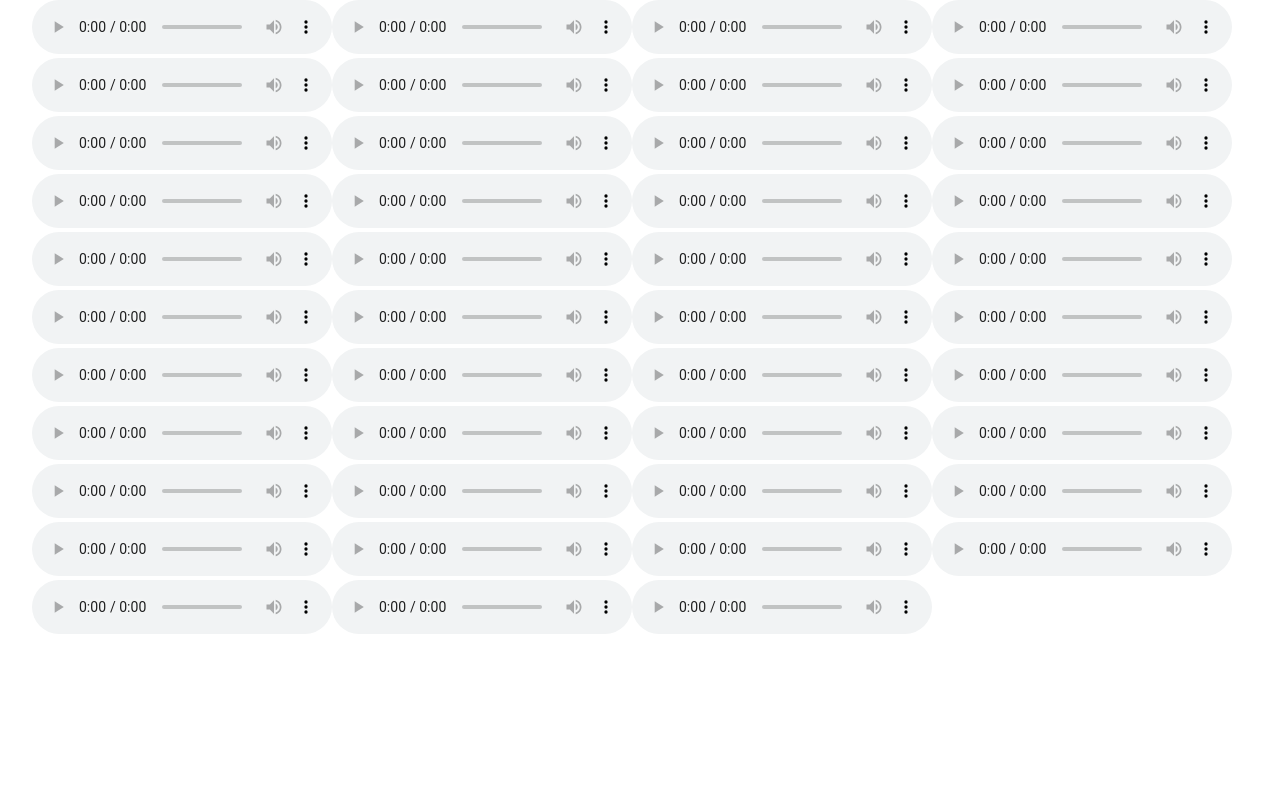
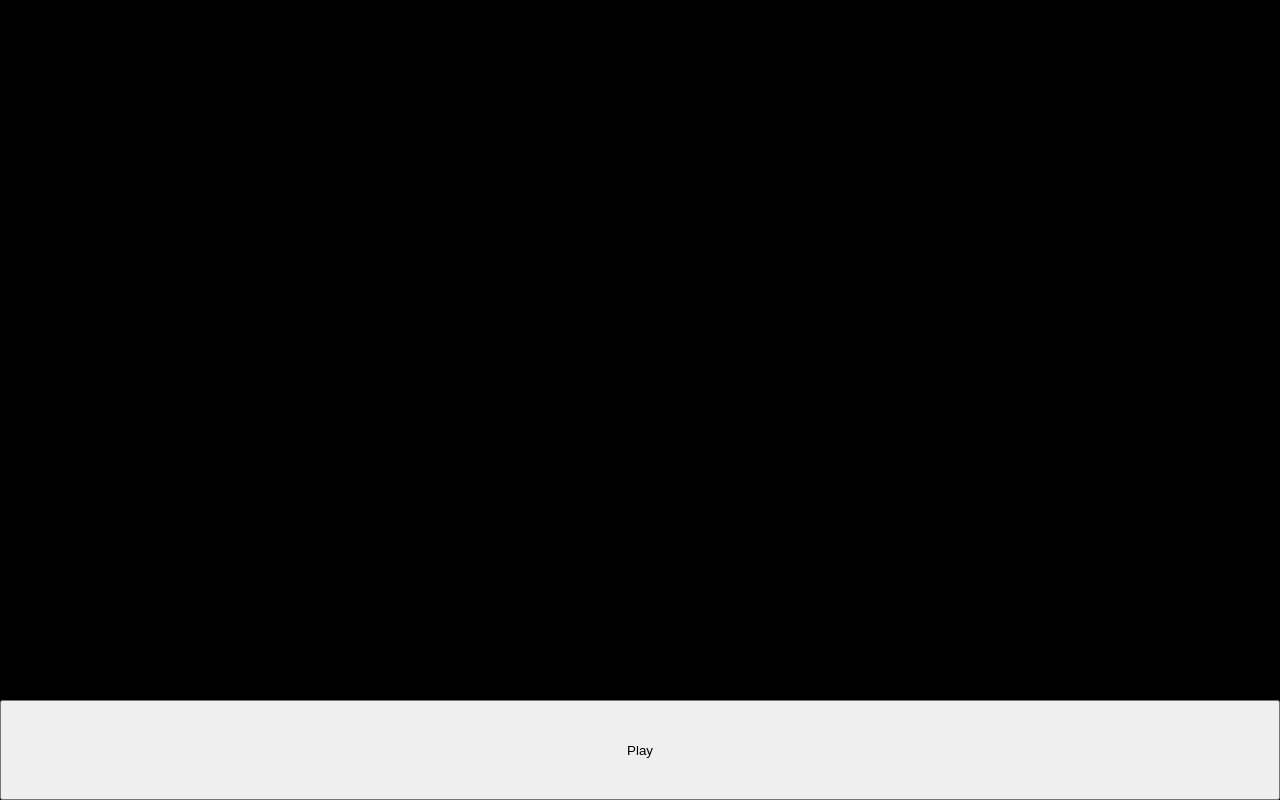
Before and after one commit to KristianRykkje/ssx3radio, a Next.js app: page / in a window 1280 px wide. Built offline with nearby package versions, Linux system fonts and the light colour scheme.

Commit message:
not working version

```diff
--- a/app/page.module.css
+++ b/app/page.module.css
@@ -1,146 +1,72 @@
 .container {
-  padding: 0 2rem;
+  width: 100vw;
+  height: 100vh;
+  position: relative;
+  overflow: hidden;
+  background-color: #fff;
 }
 
-.main {
-  min-height: 100vh;
-  padding: 4rem 0;
-  flex: 1;
-  display: flex;
-  flex-direction: column;
-  justify-content: center;
-  align-items: center;
+.radio {
+  position: absolute;
+  top: 50%;
+  left: 50%;
+  transform: translate(-50%, -50%);
+  width: 100%;
+  height: 100%;
+  background-color: #000;
 }
 
-.footer {
-  display: flex;
-  flex: 1;
-  padding: 2rem 0;
-  border-top: 1px solid #eaeaea;
-  justify-content: center;
-  align-items: center;
-}
-
-.footer a {
-  display: flex;
-  justify-content: center;
-  align-items: center;
-  flex-grow: 1;
-}
-
-.title {
-  margin: 0;
-  line-height: 1.15;
-  font-size: 4rem;
-  font-style: normal;
-  font-weight: 800;
-  letter-spacing: -0.025em;
-}
-
-.title a {
-  text-decoration: none;
-  color: #0070f3;
-}
-
-.title a:hover,
-.title a:focus,
-.title a:active {
-  text-decoration: underline;
-}
-
-.title,
-.description {
-  text-align: center;
-}
-
-.description {
-  margin: 4rem 0;
-  line-height: 1.5;
-  font-size: 1.5rem;
-}
-
-.code {
-  background: #fafafa;
-  border-radius: 5px;
-  padding: 0.75rem;
-  font-size: 1.1rem;
-  font-family: Menlo, Monaco, Lucida Console, Liberation Mono, DejaVu Sans Mono,
-    Bitstream Vera Sans Mono, Courier New, monospace;
-}
-
-.grid {
+.radio__info {
+  position: absolute;
+  top: 50%;
+  left: 50%;
+  transform: translate(-50%, -50%);
+  width: 100%;
+  height: 100%;
   display: flex;
   align-items: center;
   justify-content: center;
-  flex-wrap: wrap;
-  max-width: 1200px;
+  z-index: 3;
 }
 
-.card {
-  margin: 1rem;
-  padding: 1.5rem;
-  text-align: left;
-  color: inherit;
-  text-decoration: none;
-  border: 1px solid #eaeaea;
-  border-radius: 10px;
-  transition: color 0.15s ease, border-color 0.15s ease;
-  max-width: 300px;
+.radio__controls {
+  position: absolute;
+  bottom: 0;
+  left: 0;
+  width: 100%;
+  height: 100px;
+  display: flex;
+  align-items: center;
+  justify-content: center;
+  z-index: 3;
 }
 
-.card:hover,
-.card:focus,
-.card:active {
-  color: #0070f3;
-  border-color: #0070f3;
+.radio__button {
+  position: absolute;
+  top: 0;
+  left: 0;
+  width: 100%;
+  height: 100%;
+  z-index: 5;
 }
 
-.card h2 {
-  margin: 0 0 1rem 0;
-  font-size: 1.5rem;
+.radio__progress {
+  position: absolute;
+  top: 0;
+  left: 0;
+  bottom: 100px;
+  width: 100%;
+  height: 10px;
+  background-color: #000;
+  z-index: 4;
 }
 
-.card p {
-  margin: 0;
-  font-size: 1.25rem;
-  line-height: 1.5;
+.radio__progress__bar {
+  position: absolute;
+  top: 0;
+  left: 0;
+  width: 0;
+  height: 100%;
+  background-color: #fff;
+  z-index: 4;
 }
-
-.logo {
-  height: 1em;
-  margin-left: 0.5rem;
-}
-
-@media (max-width: 600px) {
-  .grid {
-    width: 100%;
-    flex-direction: column;
-  }
-}
-
-@media (prefers-color-scheme: dark) {
-  .title {
-    background: linear-gradient(180deg, #ffffff 0%, #aaaaaa 100%);
-    -webkit-background-clip: text;
-    -webkit-text-fill-color: transparent;
-    background-clip: text;
-    text-fill-color: transparent;
-  }
-  .title a {
-    background: linear-gradient(180deg, #0070f3 0%, #0153af 100%);
-    -webkit-background-clip: text;
-    -webkit-text-fill-color: transparent;
-    background-clip: text;
-    text-fill-color: transparent;
-  }
-  .card,
-  .footer {
-    border-color: #222;
-  }
-  .code {
-    background: #111;
-  }
-  .logo img {
-    filter: invert(1);
-  }
-}
--- a/app/page.tsx
+++ b/app/page.tsx
@@ -1,15 +1,99 @@
-import Image from "next/image";
+"use client";
 import styles from "./page.module.css";
 import { radioData } from "./data";
+import { useState, useEffect, useRef } from "react";
 
 export default function Home() {
+  // play the first audio file on page load and start the next when the first is finished
+
+  const [currentAudio, setCurrentAudio] = useState(0);
+  const musicPlayers = useRef<HTMLAudioElement | undefined>(
+    typeof Audio !== "undefined" ? new Audio("") : undefined
+  );
+  const [isPlaying, setIsPlaying] = useState(false);
+
+  const [timeInCurrentAudio, setTimeInCurrentAudio] = useState(0);
+
+  // update timeInCurrentAudio every second
+  useEffect(() => {
+    const interval = setInterval(() => {
+      if (isPlaying) {
+        setTimeInCurrentAudio((timeInCurrentAudio) => timeInCurrentAudio + 0.1);
+      }
+    }, 100);
+    return () => clearInterval(interval);
+  }, [isPlaying]);
+
+  useEffect(() => {
+    if (musicPlayers.current) {
+      musicPlayers.current.onended = () => {
+        setCurrentAudio((currentAudio + 1) % radioData.length);
+        setTimeInCurrentAudio(0);
+      };
+    }
+  }, [currentAudio]);
+
+  const play = () => {
+    if (musicPlayers.current) {
+      musicPlayers.current.play();
+      setIsPlaying(true);
+    }
+  };
+
+  const pause = () => {
+    if (musicPlayers.current) {
+      musicPlayers.current.pause();
+      setIsPlaying(false);
+    }
+  };
+
   return (
     <div className={styles.container}>
-      {radioData.map((radio) => (
-        <audio key={radio.id} controls src={radio.url}>
-          hei
-        </audio>
-      ))}
+      <div className={styles.radio}>
+        {/* <div className={styles.radio__image}>
+          <Image
+            src={radioData[currentAudio].image}
+            alt="radio image"
+            width={300}
+            height={300}
+          />
+        </div> */}
+        <div className={styles.radio__info}>
+          <h1 className={styles.radio__title}>
+            {radioData[currentAudio].name}
+          </h1>
+        </div>
+        {/* Show how far audio has come in current audiofile */}
+
+        <div className={styles.radio__progress}>
+          <div
+            className={styles.radio__progress__bar}
+            style={{
+              width: `${
+                (timeInCurrentAudio /
+                  (musicPlayers?.current?.duration as number)) *
+                100
+              }%`,
+            }}
+          ></div>
+        </div>
+        <div className={styles.radio__controls}>
+          <audio
+            ref={musicPlayers as any}
+            src={radioData[currentAudio].url}
+            autoPlay
+          />
+          {isPlaying ? (
+            <button className={styles.radio__button} onClick={pause}>
+              Pause
+            </button>
+          ) : (
+            <button className={styles.radio__button} onClick={play}>
+              Play
+            </button>
+          )}
+        </div>
+      </div>
     </div>
   );
 }
```
